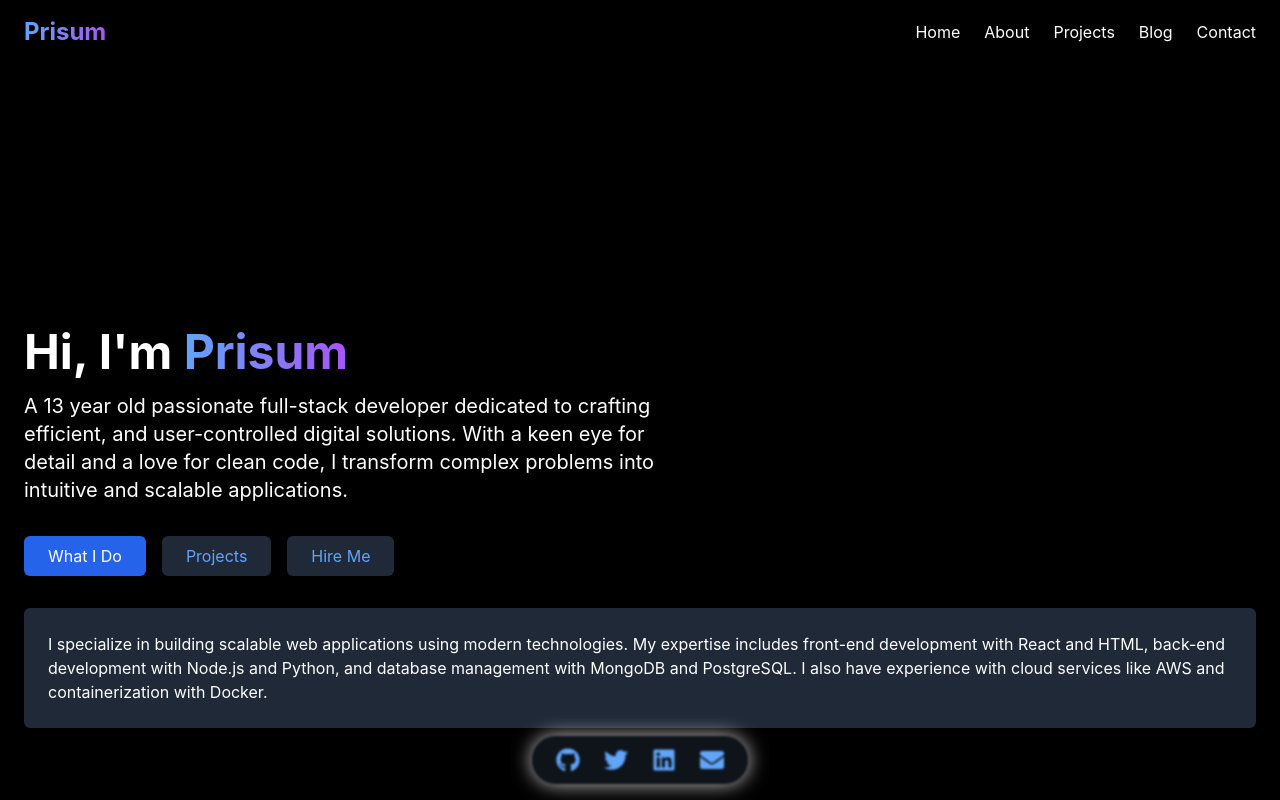
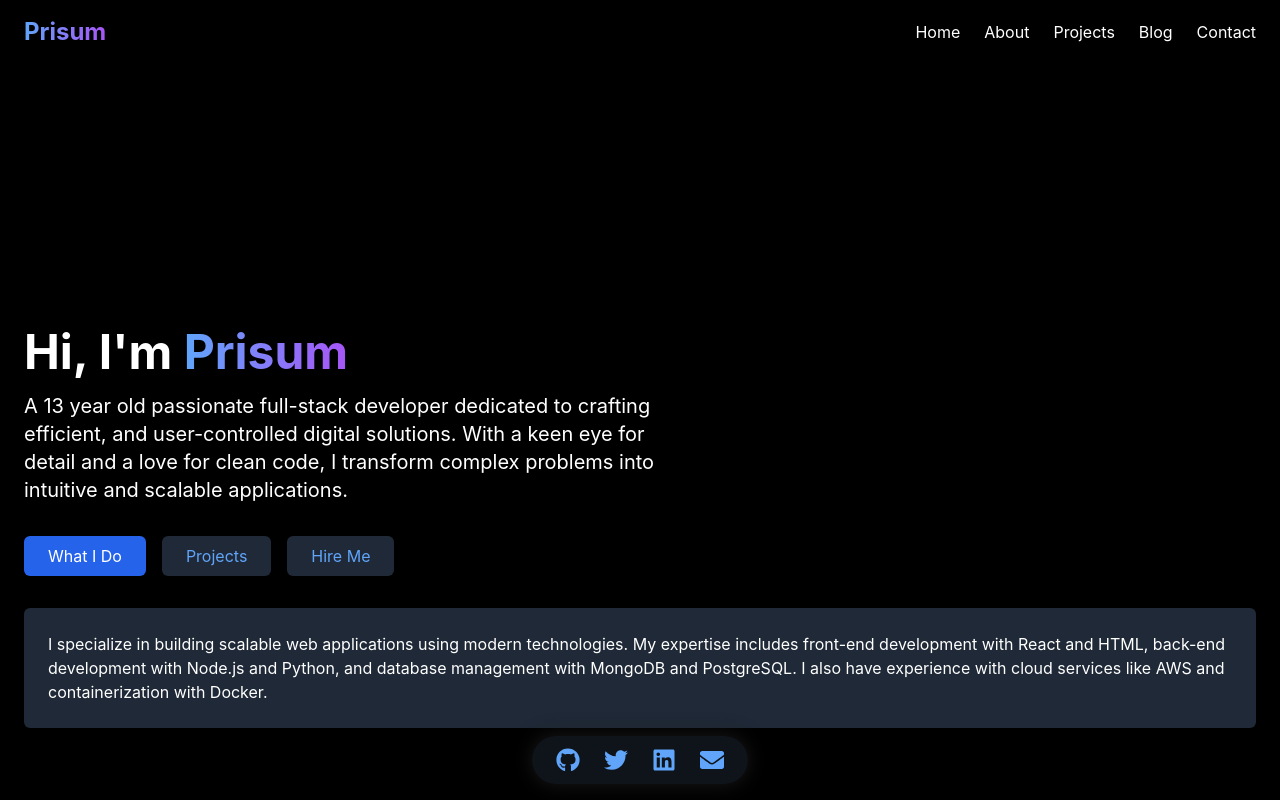
Before and after one commit to PrisumIsADev/prisumsportfolio, a React (Create React App) app: page / in a window 1280 px wide. Shown: the top 800 px of the page. Built offline with nearby package versions, Linux system fonts and the light colour scheme.

Commit message:
Update App.tsx

```diff
--- a/src/App.tsx
+++ b/src/App.tsx
@@ -419,12 +419,12 @@ export default function Component() {
             initial={{ y: 100, opacity: 0 }}
             animate={{ y: 0, opacity: 1 }}
             transition={{ duration: 0.5, delay: 0.5 }}
-            style={{ filter: 'blur(1px)' }}
+            style={{ filter: 'blur(0px)' }}
           >
             <motion.div
               className="bg-gray-800 bg-opacity-50 backdrop-blur-md rounded-full px-6 py-3 flex items-center space-x-6 shadow-lg"
               whileHover={{ scale: 1.05 }}
-              style={{ boxShadow: '0 0 20px rgba(255, 255, 255, 0.8)' }} // Custom glow effect
+              style={{ boxShadow: '0 0 20px rgba(33, 33, 33, 0.8)' }} // Custom glow effect
             >
               {[
                 { icon: FaGithub, href: "https://github.com/PrisumDevolopes" },
```
